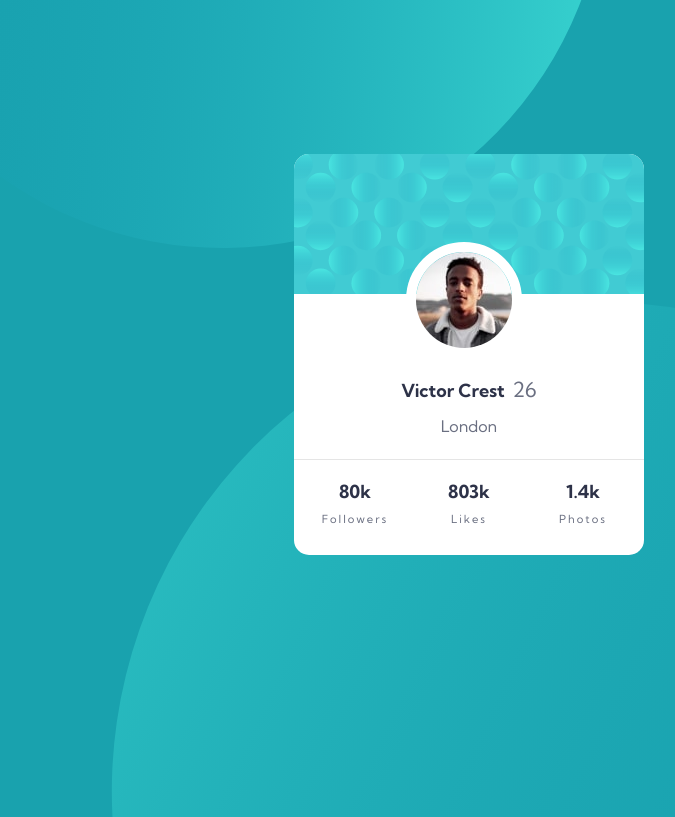
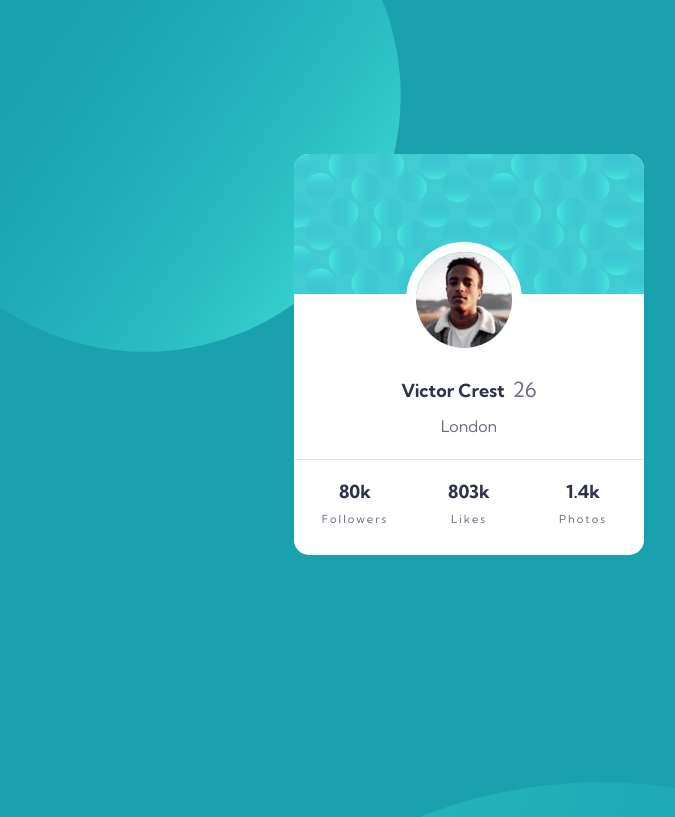
Before and after one commit to Julius-Java/profile-card, a plain HTML site: page index.html in a window 1280 px wide. Shown: the top 817 px of the page, without its empty margins (171-846 px from the left). Drawn offline with nearby package versions, Linux system fonts and the light colour scheme.

Commit message:
Fix CSS media query

```diff
--- a/css/styles.css
+++ b/css/styles.css
@@ -113,16 +113,19 @@ hr {
 
 @media (max-width: 1440px) {
     .bg {
-        max-width: 60%;
+        max-width: 40%;
     }
 
     .bg-top {
-        left: 10px;
+        top: -20%;
+        left: 60px;
+        transform: rotate(80deg);
     }
 
     .bg-bottom {
         max-width: 100%;
         right: 20px;
+        bottom: -120%;
     }
 }
 
```
